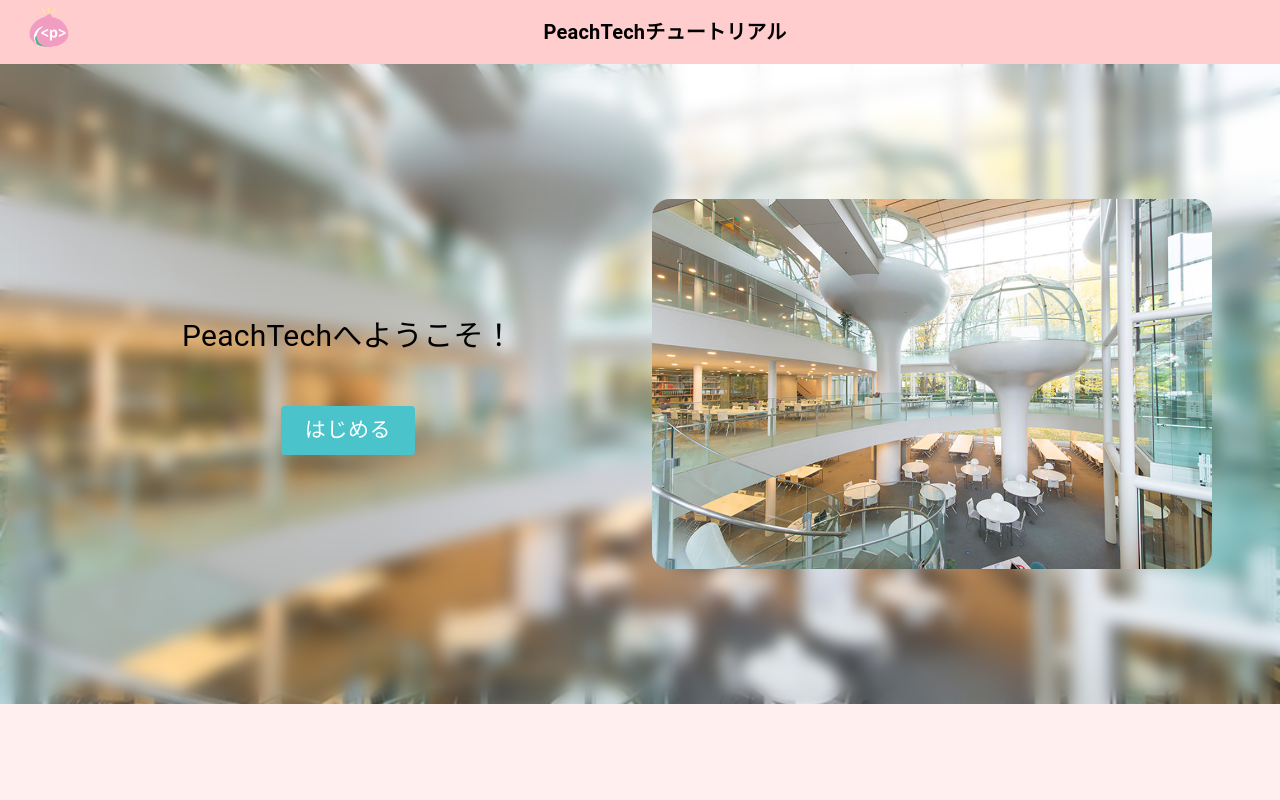
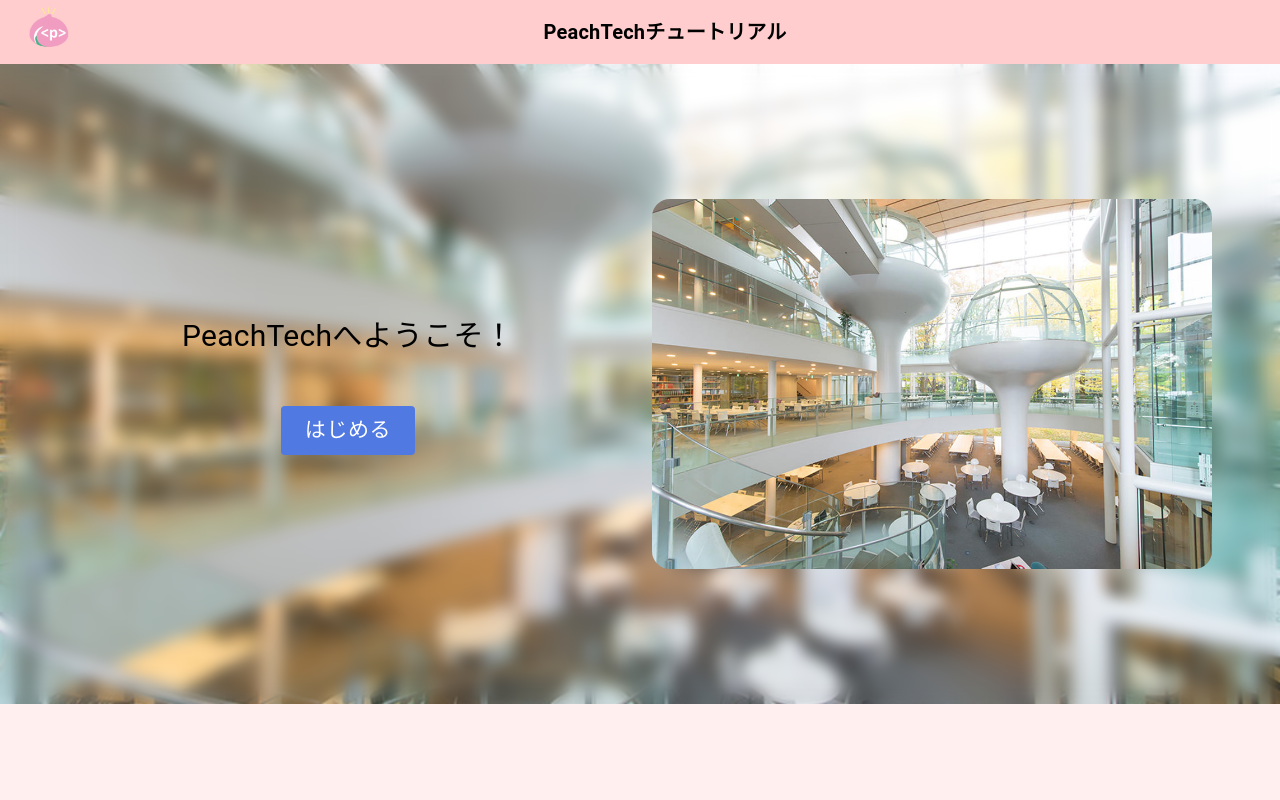
Before and after one commit to Peach-Tech0927/PeachTech-tutorial, a Next.js app: page / in a window 1280 px wide. Shown: the top 800 px of the page. Built offline with nearby package versions, Linux system fonts and the light colour scheme.

Commit message:
ボタンの色を青に統一し、動画を見るボタンの色を少し薄くした

```diff
--- a/app/components/Atoms/custom-button.tsx
+++ b/app/components/Atoms/custom-button.tsx
@@ -15,6 +15,9 @@ const CustomButton: React.FC<CustomButtonProps> = ({ text, href }) => {
         borderRadius: 2,
         px: { xs: 1, md: 3 },
         fontSize: { xs: 12, md: 16 },
+        "&:hover": {
+          background: "#4469EA",
+        },
       }}
     >
       {text}
--- a/app/components/Organisms/first-view-area.tsx
+++ b/app/components/Organisms/first-view-area.tsx
@@ -42,10 +42,10 @@ const FirstViewArea = () => {
                 px: { xs: 1, md: 3 },
                 my: { xs: 1, md: 3 },
                 color: "white",
-                bgcolor: "#4AC3CB",
+                bgcolor: "#5079E1",
                 fontSize: { xs: 15, md: 21 },
                 "&:hover": {
-                  background: "#01B1BC",
+                  background: "#3758CD",
                 },
               }}
             >
--- a/app/components/Organisms/video-area.tsx
+++ b/app/components/Organisms/video-area.tsx
@@ -33,7 +33,7 @@ const VideoArea: React.FC<VideoAreaProps> = ({ img, href, contents }) => {
           variant="contained"
           sx={{
             color: "white",
-            bgcolor: "#4468E7",
+            bgcolor: "#416DDD",
             "&:hover": {
               background: "#3758CD",
             },
```
